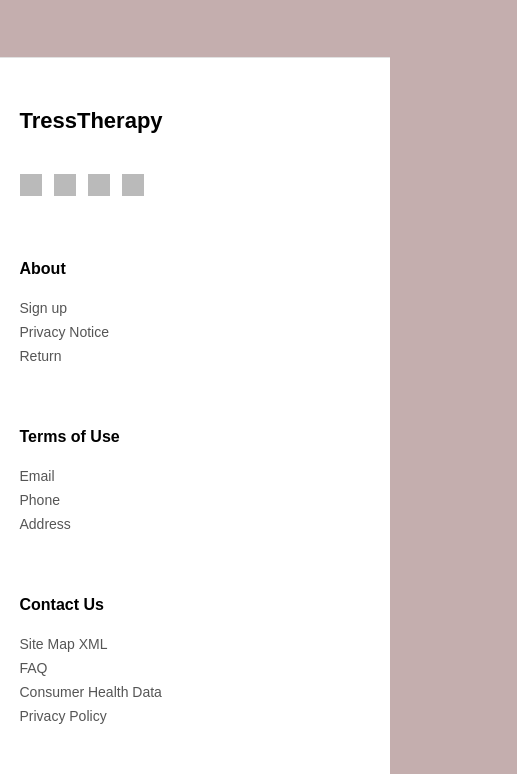
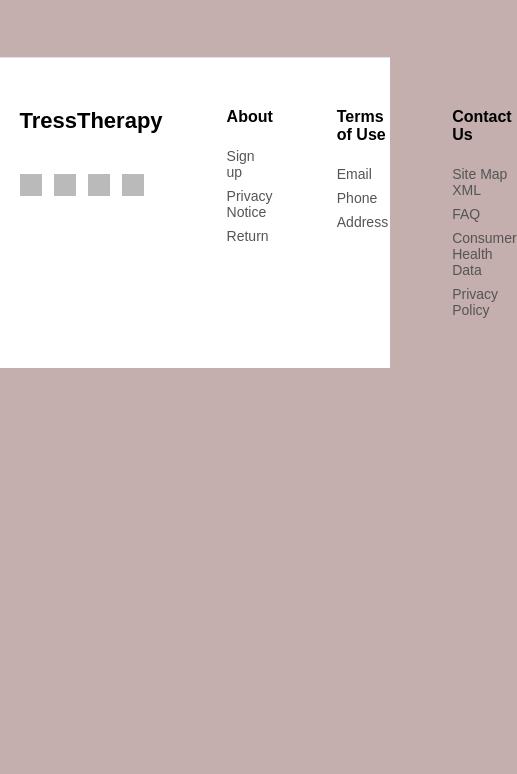
Before and after one commit to AleenaArshad18/A_i253000_i253099_haircare, a plain HTML site: page product-listing-page.html in a window 390 px wide. Shown: the part 1306-2080 px from the top of the page, 517 px wide, since content can reach past the window. After the commit the page ends 1674 px from the top, so only its background shows below. Drawn offline with Linux system fonts and the light colour scheme; grey boxes are pictures that could not be loaded.

Commit message:
Update product-listing-page.css

```diff
--- a/product-listing-page.css
+++ b/product-listing-page.css
@@ -11,7 +11,7 @@
             color: #000;
         }
 
-        /* HERO SECTION */
+
         .bigger-container{
             width: 100%;
             height: 330px;
@@ -34,7 +34,7 @@
             font-size: 16px;
         }
 
-        /* PRODUCT GRID SECTION */
+
         .container{
             width: 90%;
             max-width: 1300px;
@@ -101,7 +101,7 @@
             opacity: .8;
         }
 
-        /* FOOTER */
+
         .footer-section{
             background: #ffffff;
             padding: 50px 0;
@@ -162,10 +162,3 @@
         .footer-col a:hover{
             color: #000;
         }
-
-        @media(max-width:900px){
-            .footer-inner{
-                flex-direction: column;
-                align-items: flex-start;
-            }
-        }
```
